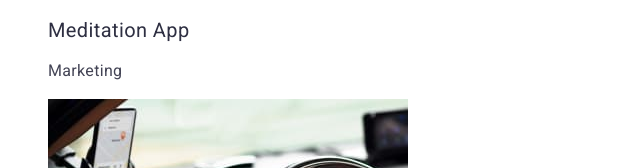
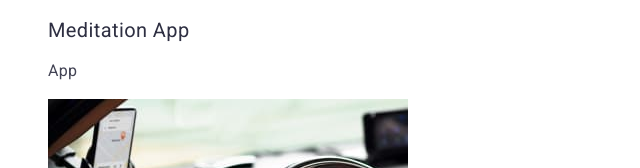
Before and after one commit to irynasednivets/goit-markup-hw-02, a plain HTML site: page portfolio.html in a window 1280 px wide. Shown: the part 1472-1640 px from the top of the page, 0-640 px from the left. Drawn offline with Linux system fonts and the light colour scheme.

Commit message:
Update portfolio.html

```diff
--- a/portfolio.html
+++ b/portfolio.html
@@ -86,7 +86,7 @@
                 width="360"
               />
               <h2 class="portfolio_img_title">Meditation App</h2>
-              <p class="portfolio_img_text">Marketing</p>
+              <p class="portfolio_img_text">App</p>
             </a>
           </li>
           <li>
```
